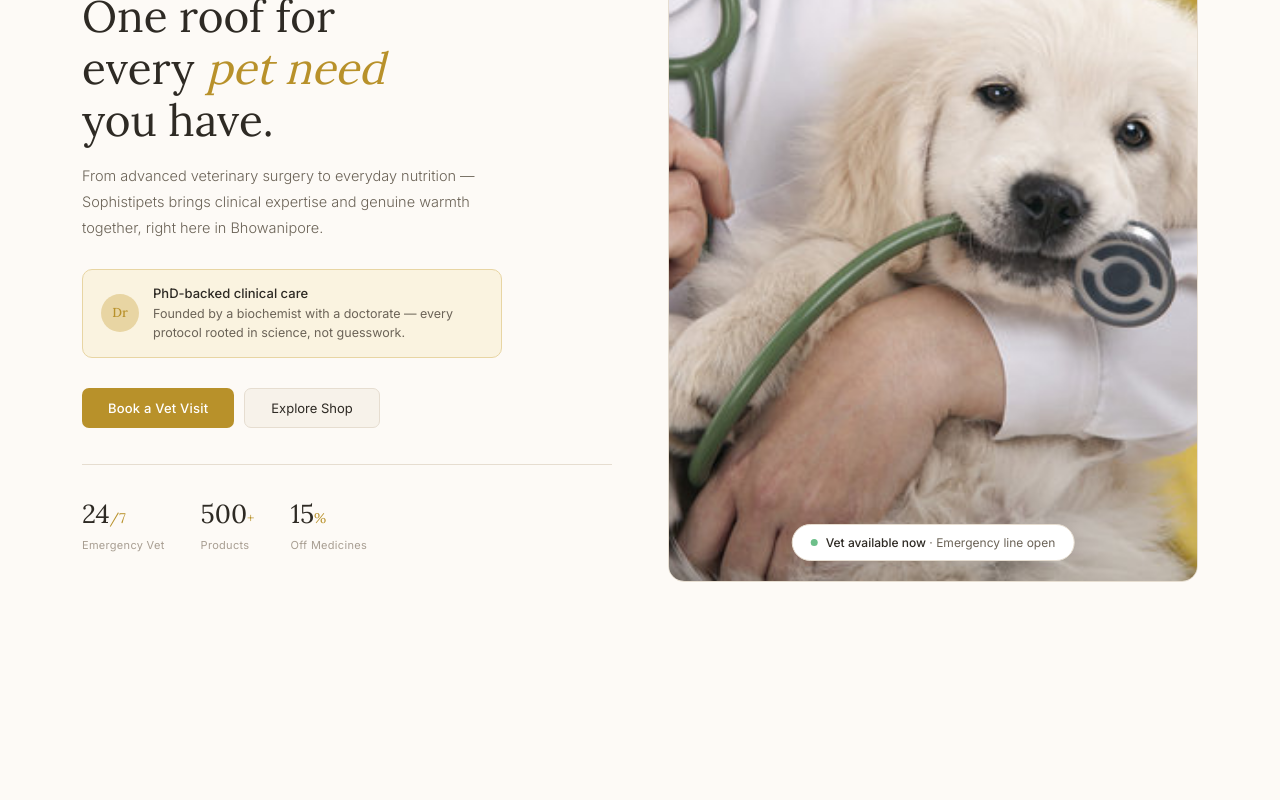
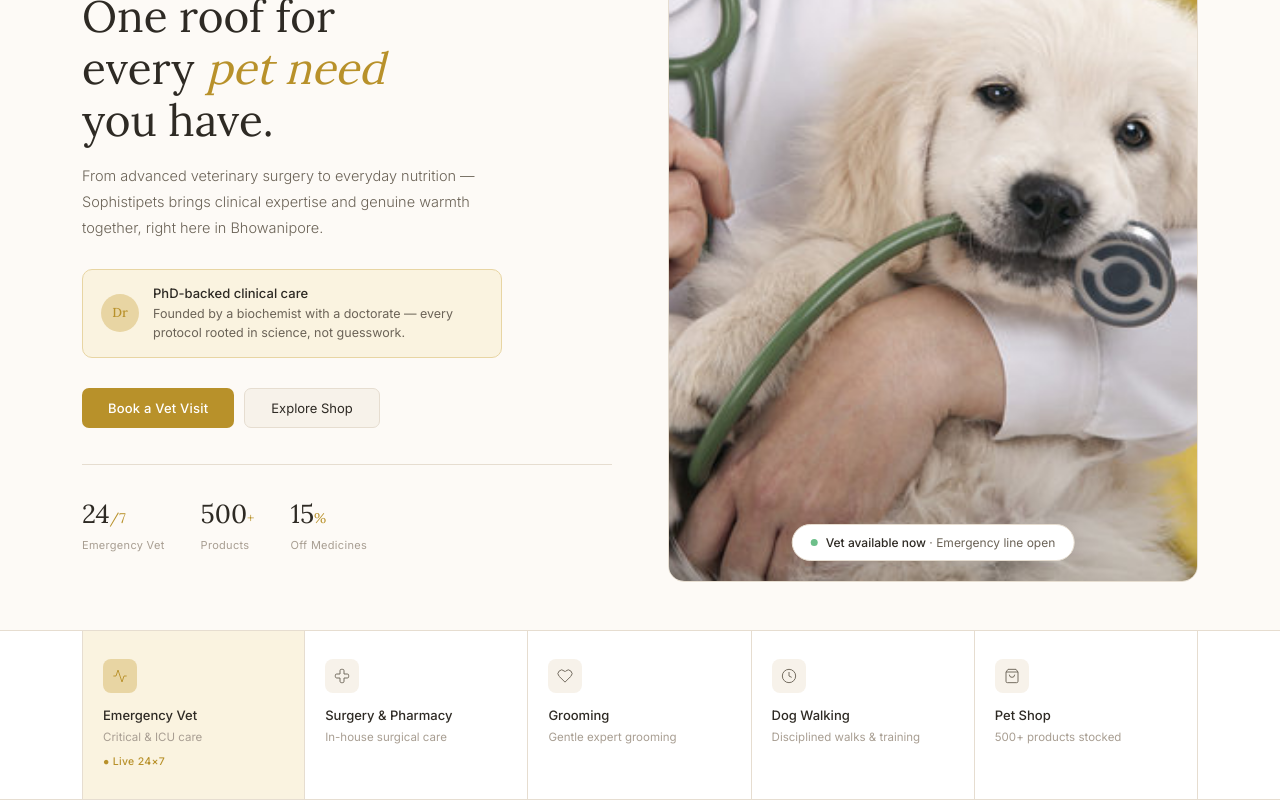
Before and after one commit to krypto-kiddo/sophistipets-nextjs, a Next.js app: page / in a window 1280 px wide. Shown: the part 237-1037 px from the top of the page. Before the commit the page ends 867 px from the top, so only its background shows below. Built offline with nearby package versions, Linux system fonts and the light colour scheme.

Commit message:
Add ServicesBar component

```diff
--- a/src/app/globals.css
+++ b/src/app/globals.css
@@ -147,3 +147,39 @@
   color: var(--gold);
   border-color: var(--gold-soft);
 }
+
+/* ServicesBar css */
+.svc-item {
+  padding: 28px 20px;
+  cursor: pointer;
+  transition: background 0.18s;
+  background: transparent;
+  border-right: 1px solid var(--border);
+}
+
+.svc-item:hover {
+  background: var(--gold-pale);
+}
+
+.svc-item.active {
+  background: var(--gold-pale);
+}
+
+.svc-icon-wrap {
+  width: 34px;
+  height: 34px;
+  background: var(--bg2);
+  border-radius: 8px;
+  display: flex;
+  align-items: center;
+  justify-content: center;
+  margin-bottom: 12px;
+  transition: background 0.18s;
+  color: var(--text-2);
+}
+
+.svc-item:hover .svc-icon-wrap,
+.svc-item.active .svc-icon-wrap {
+  background: var(--gold-soft);
+  color: var(--gold);
+}
--- a/src/app/page.tsx
+++ b/src/app/page.tsx
@@ -1,6 +1,7 @@
 import AnnouncementBar from '@/components/AnnouncementBar'
 import Navbar from '@/components/Navbar'
 import Hero from '@/components/Hero'
+import ServicesBar from '@/components/ServicesBar'
 
 export default function Home() {
   return (
@@ -8,6 +9,7 @@
       <AnnouncementBar />
       <Navbar activePath="/" />
       <Hero />
+      <ServicesBar />
     </main>
   )
 }
--- /dev/null
+++ b/src/components/ServicesBar.tsx
@@ -0,0 +1,142 @@
+'use client'
+
+import { useState } from 'react'
+
+const services = [
+  {
+    id: 'emergency',
+    name: 'Emergency Vet',
+    description: 'Critical & ICU care',
+    isLive: true,
+    liveLabel: '● Live 24×7',
+    icon: (
+      <svg width="16" height="16" viewBox="0 0 24 24" fill="none" stroke="currentColor" strokeWidth="1.4">
+        <path d="M22 12h-4l-3 9L9 3l-3 9H2" />
+      </svg>
+    ),
+  },
+  {
+    id: 'surgery',
+    name: 'Surgery & Pharmacy',
+    description: 'In-house surgical care',
+    icon: (
+      <svg width="16" height="16" viewBox="0 0 24 24" fill="none" stroke="currentColor" strokeWidth="1.4">
+        <path d="M11 2a2 2 0 0 0-2 2v5H4a2 2 0 0 0-2 2v2c0 1.1.9 2 2 2h5v5c0 1.1.9 2 2 2h2a2 2 0 0 0 2-2v-5h5a2 2 0 0 0 2-2v-2a2 2 0 0 0-2-2h-5V4a2 2 0 0 0-2-2h-2z" />
+      </svg>
+    ),
+  },
+  {
+    id: 'grooming',
+    name: 'Grooming',
+    description: 'Gentle expert grooming',
+    icon: (
+      <svg width="16" height="16" viewBox="0 0 24 24" fill="none" stroke="currentColor" strokeWidth="1.4">
+        <path d="M20.84 4.61a5.5 5.5 0 0 0-7.78 0L12 5.67l-1.06-1.06a5.5 5.5 0 0 0-7.78 7.78l1.06 1.06L12 21.23l7.78-7.78 1.06-1.06a5.5 5.5 0 0 0 0-7.78z" />
+      </svg>
+    ),
+  },
+  {
+    id: 'walking',
+    name: 'Dog Walking',
+    description: 'Disciplined walks & training',
+    icon: (
+      <svg width="16" height="16" viewBox="0 0 24 24" fill="none" stroke="currentColor" strokeWidth="1.4">
+        <circle cx="12" cy="12" r="10" />
+        <polyline points="12 6 12 12 16 14" />
+      </svg>
+    ),
+  },
+  {
+    id: 'shop',
+    name: 'Pet Shop',
+    description: '500+ products stocked',
+    icon: (
+      <svg width="16" height="16" viewBox="0 0 24 24" fill="none" stroke="currentColor" strokeWidth="1.4">
+        <path d="M6 2 3 6v14a2 2 0 0 0 2 2h14a2 2 0 0 0 2-2V6l-3-4z" />
+        <line x1="3" y1="6" x2="21" y2="6" />
+        <path d="M16 10a4 4 0 0 1-8 0" />
+      </svg>
+    ),
+  },
+]
+
+export default function ServicesBar() {
+  const [active, setActive] = useState('emergency')
+
+  return (
+    <div
+      style={{
+        background: 'var(--white)',
+        borderTop: '1px solid var(--border)',
+        borderBottom: '1px solid var(--border)',
+      }}
+    >
+      <div
+        style={{
+          maxWidth: '1180px',
+          margin: '0 auto',
+          padding: '0 32px',
+          display: 'grid',
+          gridTemplateColumns: 'repeat(5, 1fr)',
+        }}
+      >
+        {services.map((svc, i) => {
+          const isActive = active === svc.id
+          return (
+            <div
+              key={svc.id}
+              onClick={() => setActive(svc.id)}
+              className={`svc-item ${isActive ? 'active' : ''}`}
+              style={{
+                borderLeft: i === 0 ? '1px solid var(--border)' : undefined,
+              }}
+            >
+              <div className="svc-icon-wrap">
+                {svc.icon}
+              </div>
+
+              {/* Name */}
+              <div
+                style={{
+                  fontSize: '13px',
+                  fontWeight: 500,
+                  color: 'var(--text)',
+                  marginBottom: '3px',
+                }}
+              >
+                {svc.name}
+              </div>
+
+              {/* Description */}
+              <div
+                style={{
+                  fontSize: '11.5px',
+                  color: 'var(--text-3)',
+                  lineHeight: 1.5,
+                }}
+              >
+                {svc.description}
+              </div>
+
+              {/* Live badge */}
+              {svc.isLive && (
+                <span
+                  style={{
+                    display: 'inline-block',
+                    marginTop: '8px',
+                    fontSize: '10.5px',
+                    color: 'var(--gold)',
+                    fontWeight: 500,
+                    letterSpacing: '0.3px',
+                  }}
+                >
+                  {svc.liveLabel}
+                </span>
+              )}
+            </div>
+          )
+        })}
+      </div>
+    </div>
+  )
+}
```
